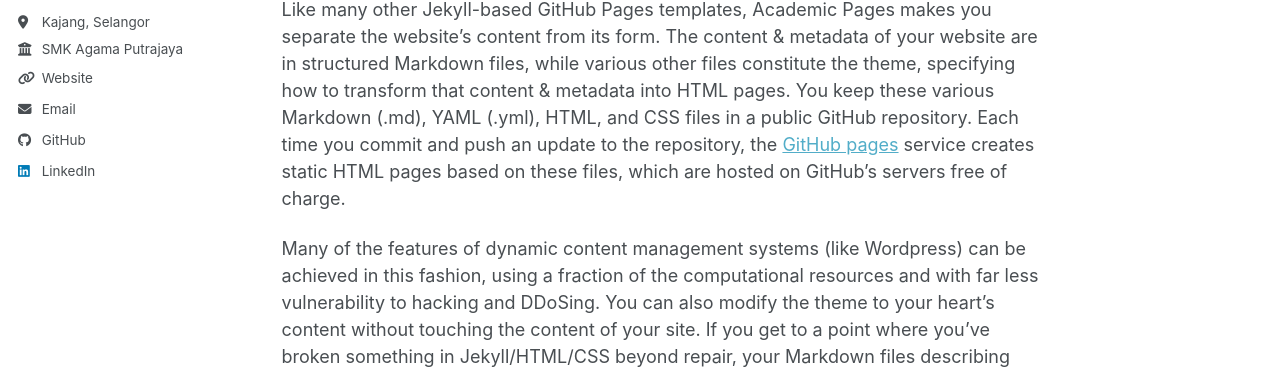
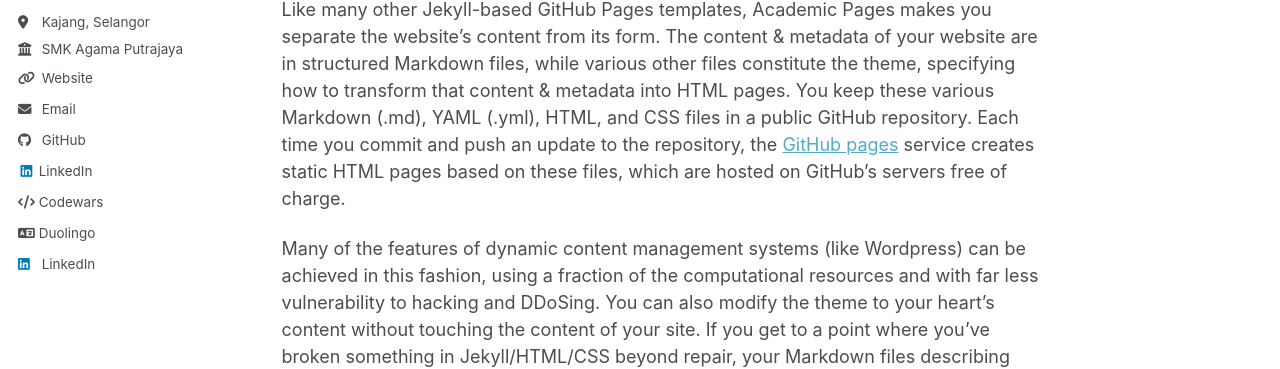
Before and after one commit to msalahuddinyusri20/msalahuddinyusri20.github.io, a Jekyll site: the page built from _pages/about.md, in a window 1280 px wide. Shown: the part 540-909 px from the top of the page. Built offline with Jekyll 4.4.1, drawn with Linux system fonts in a browser that asks for light colours; a script bundle is joined from its source files by our own code; library files that are not in the unit come from our copies.

Commit message:
Add social media links to author profile

```diff
--- a/_includes/author-profile.html
+++ b/_includes/author-profile.html
@@ -88,6 +88,15 @@
       {% if author.github %}
         <li><a href="https://github.com/{{ author.github }}"><i class="fab fa-fw fa-github icon-pad-right" aria-hidden="true"></i>GitHub</a></li>
       {% endif %}
+      {% if author.linkedin %}
+      <li><a href="https://www.linkedin.com/in/{{ author.linkedin }}"><i class="fab fa-fw fa-linkedin" aria-hidden="true"></i> LinkedIn</a></li>
+      {% endif %}
+      {% if author.codewars %}
+      <li><a href="https://www.codewars.com/users/{{ author.codewars }}"><i class="fas fa-fw fa-code" aria-hidden="true"></i> Codewars</a></li>
+      {% endif %}
+      {% if author.duolingo %}
+      <li><a href="https://www.duolingo.com/profile/{{ author.duolingo }}"><i class="fas fa-fw fa-language" aria-hidden="true"></i> Duolingo</a></li>
+      {% endif %}
       {% if author.kaggle %}
         <li><a href="https://kaggle.com/{{ author.kaggle }}"><i class="fab fa-fw fa-kaggle icon-pad-right" aria-hidden="true"></i>Kaggle</a></li>
       {% endif %}
```
